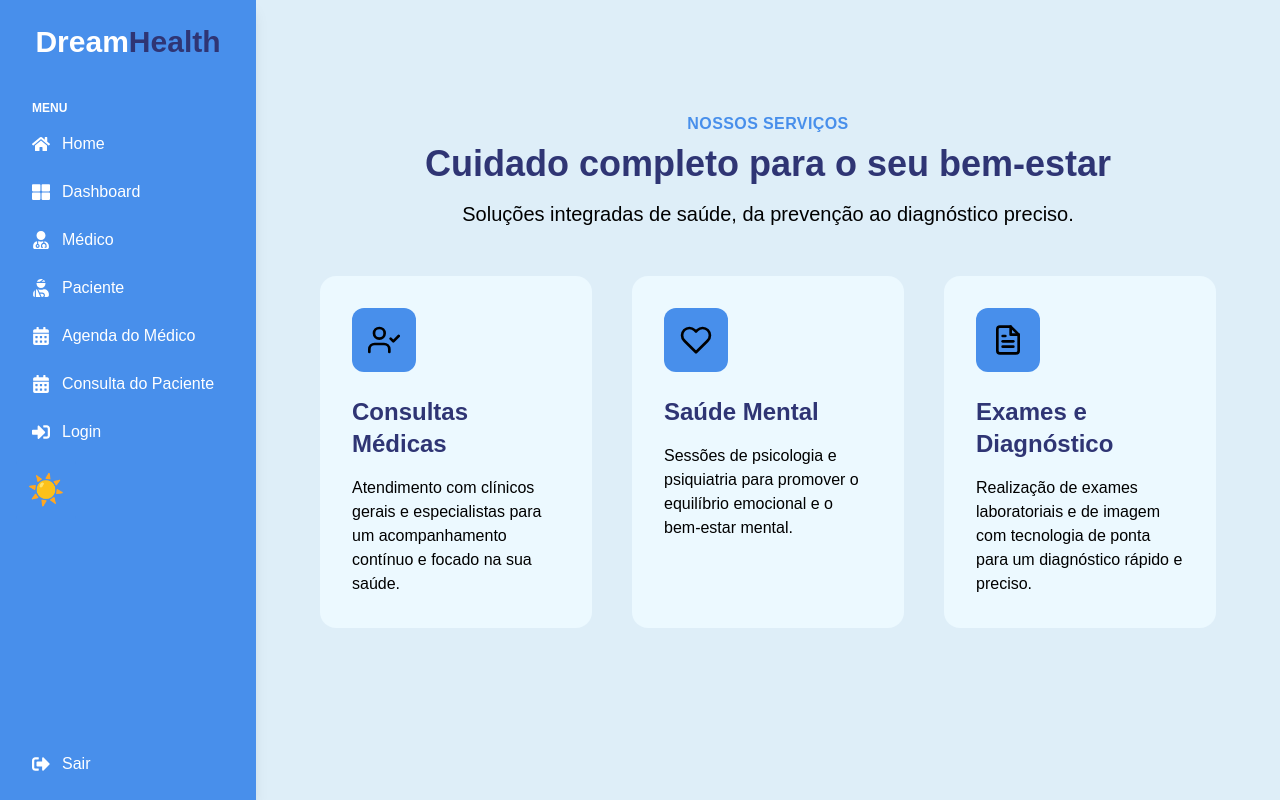
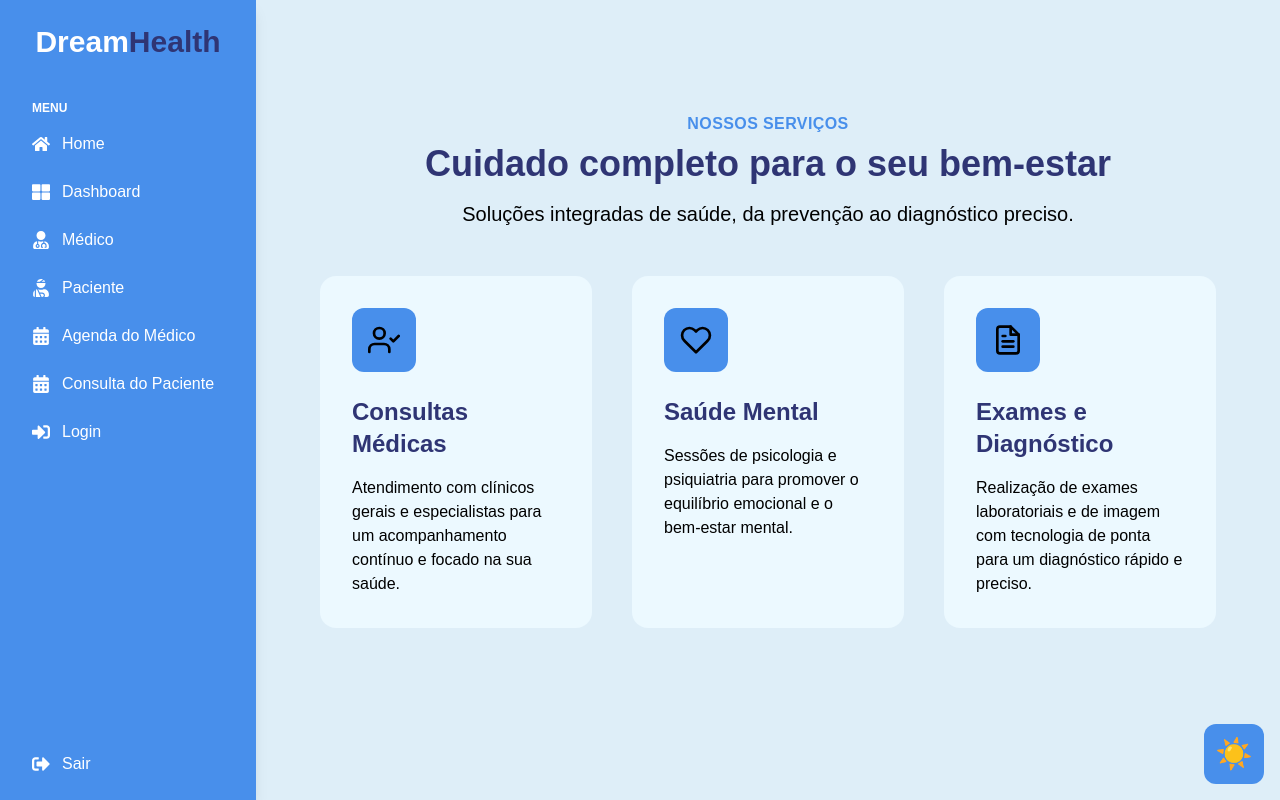
Before and after one commit to KauaKlein/DreamHealth, a React (Vite) app: page / in a window 1280 px wide. Built offline with nearby package versions, Linux system fonts and the light colour scheme.

Commit message:
Alguma alteração ai

```diff
--- a/src/components/BotaoMode/BotaoMode.jsx
+++ b/src/components/BotaoMode/BotaoMode.jsx
@@ -1,24 +1,29 @@
 import { useState } from "react";
 
 export const BotaoMode = () => {
-  const [darkMode, setDarkMode] = useState(false);
+  const prefersDarkMode = window.matchMedia(
+    "(prefers-color-scheme: dark)"
+  ).matches;
+  const [darkMode, setDarkMode] = useState(prefersDarkMode);
 
   const toggleTheme = () => {
     setDarkMode(!darkMode);
-    if(darkMode){
+    if (darkMode) {
       document.documentElement.classList.remove("dark");
-    }else{
+    } else {
       document.documentElement.classList.add("dark");
     }
   };
 
   return (
+    <div className="fixed bottom-4 right-4 z-50 flex items-center justify-center">
       <button
-      className="w-15 h-15 rounded bg-[var(--color-primary)] text-3xl text-white flex items-center justify-center"
+        className="w-15 h-15 rounded-xl bg-[var(--color-primary)] text-3xl text-white flex items-center justify-center duration-500"
         onClick={toggleTheme}
         aria-label="Alternar tema"
       >
         {darkMode ? "🌙" : "☀️"}
       </button>
+    </div>
   );
 };
--- a/src/components/layout/NavMenu.jsx
+++ b/src/components/layout/NavMenu.jsx
@@ -12,15 +12,15 @@ import { BotaoMode } from "../BotaoMode/BotaoMode.jsx";
 
 export const NavMenu = () => {
   return (
-    <div className="bg-[var(--color-primary)] text-white w-64 flex flex-col shadow-lg">
+    <div className="bg-[var(--color-primary)] text-white w-64 flex flex-col shadow-lg duration-700 ease-out">
       <div className="p-4 py-6 flex flex-col items-center justify-center">
         <span className="text-3xl font-bold">
-          Dream<span className="text-[var(--color-text)]">Health</span>
+          Dream<span className="text-[var(--color-text)] duration-700 ease-out">Health</span>
         </span>
       </div>
 
       <nav className="flex-grow p-4 space-y-2">
-        <div className="text-white uppercase text-xs font-semibold mb-2 ml-4">
+        <div className="text-white uppercase text-xs font-semibold mb-2 ml-4 ">
           Menu
         </div>
 
--- a/src/index.css
+++ b/src/index.css
@@ -26,6 +26,7 @@
 
   body {
     background-color: var(--color-bg);
+    transition: 500ms ease-out;
     color: var(--color-text);
     font-family: sans-serif;
   }
--- a/src/pages/HomePage.jsx
+++ b/src/pages/HomePage.jsx
@@ -5,8 +5,8 @@ const HomePage = () => {
     <div className=" py-20 px-4 sm:px-6 lg:px-8">
       <div className="max-w-7xl mx-auto">
         <div className="text-center">
-          <h2 className="text-base font-semibold text-[var(--color-primary)] tracking-wide uppercase">
-            Nossos Serviços
+          <h2 className="text-base font-semibold text-[var(--color-primary)] tracking-wide">
+            NOSSOS SERVIÇOS
           </h2>
           <p className="mt-2 text-3xl font-extrabold text-[var(--color-text)] sm:text-4xl">
             Cuidado completo para o seu bem-estar
```
Lines whose indentation alone changed are shown as unchanged.
